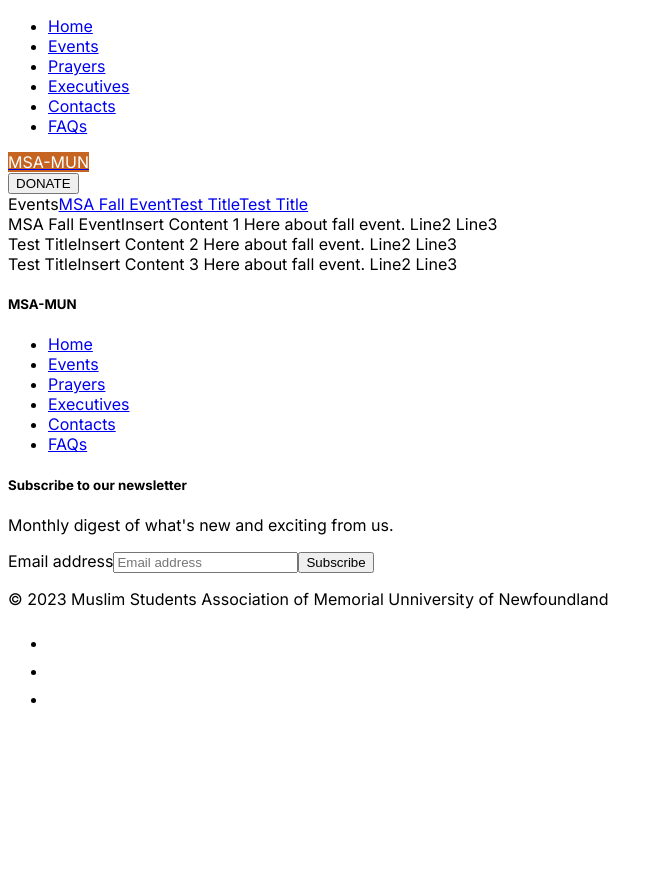
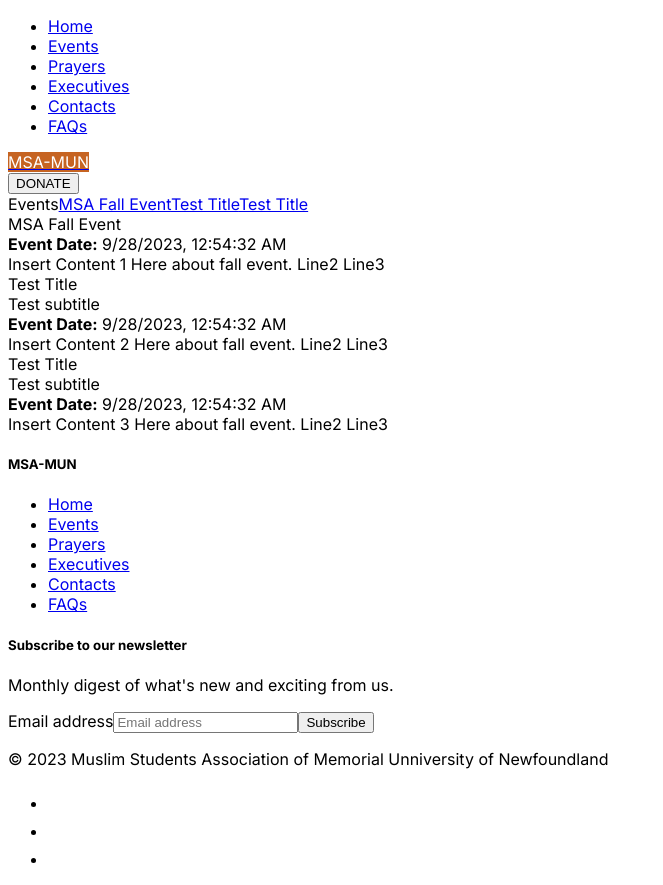
Before and after one commit to zakwanashfaq/msamun, a Next.js app in the folder client/: page /events in a window 1280 px wide. Shown: the whole page, without its empty margins (0-663 px from the left). Before the commit the page ends 800 px from the top, so only its background shows below. Built offline with nearby package versions, Linux system fonts and the light colour scheme.

Commit message:
event page wired from homepage

```diff
--- a/client/src/pages/events/index.tsx
+++ b/client/src/pages/events/index.tsx
@@ -5,10 +5,24 @@
 import { useState, useEffect } from 'react';
 
 function EventsPageItem(props: { item: TEvent }) {
-  return <div className="d-flex flex-column" id={props.item.id}>
-    <span className="pb-3 text-dark fs-5" >
-      {props.item.title}
-    </span>
+  const eventDate = new Date(props.item.eventDate).toLocaleString();
+  return <div className="d-flex flex-column pb-5" id={props.item.id}>
+    <div className="row">
+      <div className="col-md-6">
+        <div className="pb-1 text-dark fs-5" >
+          {props.item.title}
+        </div>
+        <div className="pb-2 text-dark" >
+          {props.item.subtitle}
+        </div>
+      </div>
+      <div className="col-md-6">
+        <div className="w-100 d-flex justify-content-start justify-content-md-end">
+          <strong className="pe-2 pb-2">Event Date:</strong> {eventDate}
+        </div>
+      </div>
+
+    </div>
     <span className="pb-3">
       {props.item.content}
     </span>
@@ -24,7 +38,9 @@
   }, [])
   return (
     <PageTemplate>
-      <div className="col-12 col-md-4 d-flex flex-column">
+      <div className="col-12 col-md-4 d-none d-md-block">
+        <div className="d-flex flex-column">
+
         <span className="mt-1 text-dark fw-bold fs-3" >Events</span>
         {
           allEvents?.map(eventItem => {
@@ -33,8 +49,9 @@
             </>
           })
         }
+        </div>
       </div>
-      <div className="col-12 col-md-8 mt-5 pb-5 mt-md-3 d-flex flex-column">
+      <div className="col-12 col-md-8 mt-5 px-4 px-md-5 pb-5 mt-md-3 d-flex flex-column">
         {
           allEvents?.map(eventItem => {
             return <>
--- a/client/src/pages/landingPage.tsx
+++ b/client/src/pages/landingPage.tsx
@@ -5,6 +5,7 @@
 import { TEvent } from '@/db/events';
 import { TFeatured } from '@/db/featured';
 import { LandingPageData } from '@/enums/texts/landingPageData';
+import Link from 'next/link';
 import { useEffect, useState } from 'react';
 
 type TLandingPageFeaturedContentProps = {
@@ -84,7 +85,7 @@
         {props.items?.map(item => {
           return <>
             <label className="list-group-item rounded-3 py-3" >
-              {item.title}
+              <Link className='text-dark' href={"/events#" + item.id}>{item.title}</Link>
               <span className="d-block small opacity-50">{item.subtitle}</span>
             </label>
           </>
```
